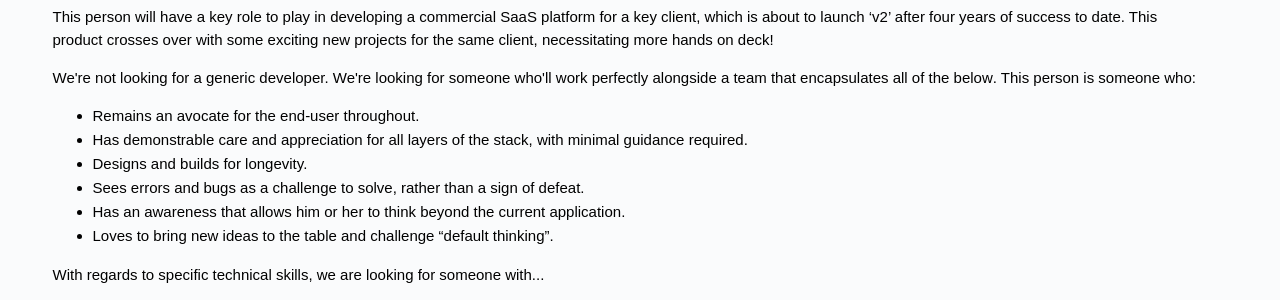
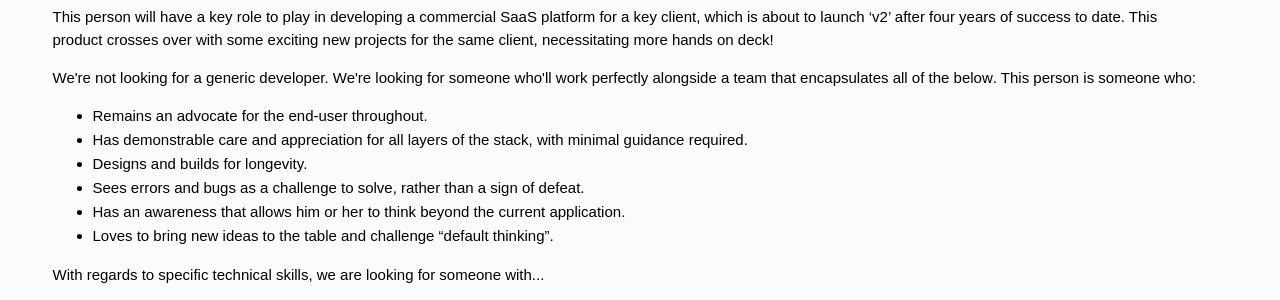
Before and after one commit to chrischerrett/chrischerrett.github.io, a Jekyll site: the page built from careers.md, in a window 1280 px wide. Shown: the part 688-988 px from the top of the page. Built offline with Jekyll 4.4.1, drawn with Linux system fonts in a browser that asks for light colours; nearby versions of some CDN libraries.

Commit message:
Update careers.md

```diff
--- a/careers.md
+++ b/careers.md
@@ -36,7 +36,7 @@
                     <p>We're not looking for a generic developer. We're looking for someone who'll work perfectly alongside <strong>a team that encapsulates all of the below</strong>. This person is someone who:</p>
                     <p>
                       <ul class="list">
-                        <li>Remains an avocate for the end-user throughout.</li>
+                        <li>Remains an advocate for the end-user throughout.</li>
                         <li>Has demonstrable care and appreciation for all layers of the stack, with minimal guidance required.</li>
                         <li>Designs and builds for longevity.</li>
                         <li>Sees errors and bugs as a challenge to solve, rather than a sign of defeat.</li>
```
